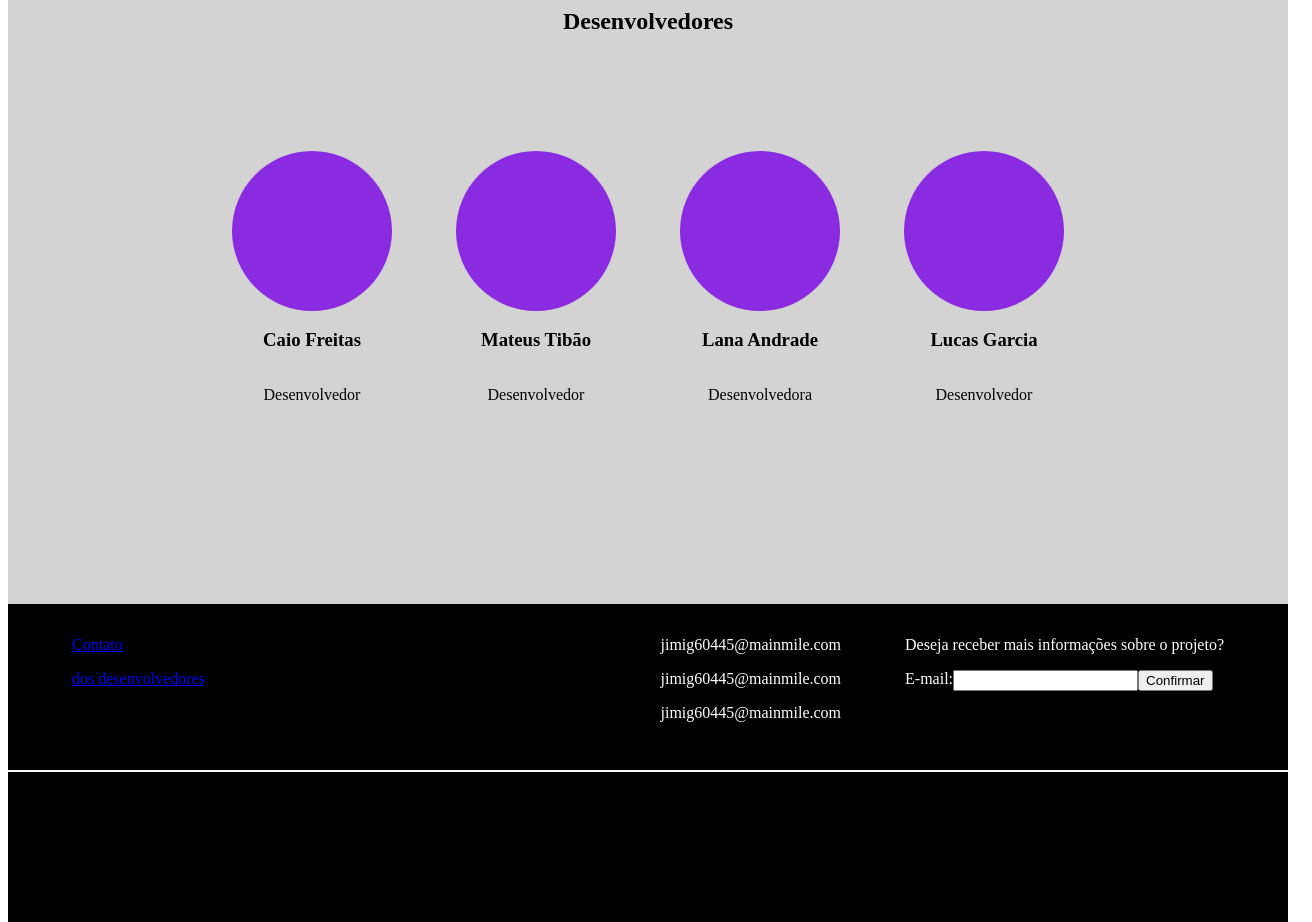
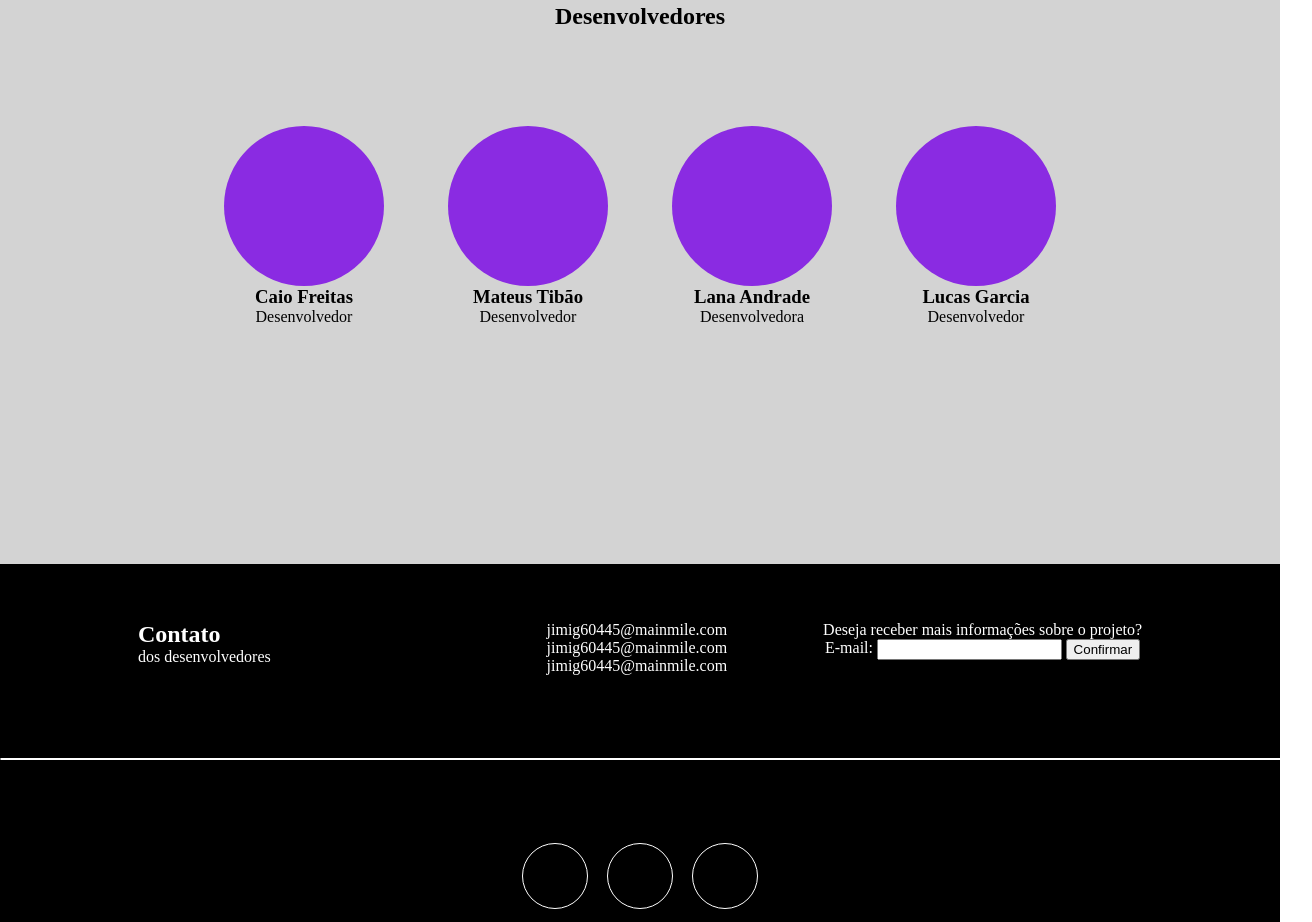
Before and after one commit to lucasz-g/Challenge, a plain HTML site: page index.html in a window 1280 px wide. Shown: the part 1878-2800 px from the top of the page, 1312 px wide, since content can reach past the window. Drawn offline with Linux system fonts and the light colour scheme.

Commit message:
feat: mais do footer

```diff
--- a/index.html
+++ b/index.html
@@ -104,7 +104,7 @@
             <div id="contato-link-info-desenvolvedores">
                 <a id="link-info-desenvolvedores"
                 href="PleaseEnableJavascript.html" onclick="MyFunction();return false;">
-                <p id="contato-grande">Contato</p>
+                <h2 id="contato-grande">Contato</h2>
                 <p id="contato-mini">dos desenvolvedores</p>
                 </a>
             </div>
@@ -117,7 +117,7 @@
                 </div>
 
                 <div id="receber-info-projeto">
-                    <p>Deseja receber mais informações sobre o projeto?</p>
+                    <p id="p-info-projeto">Deseja receber mais informações sobre o projeto?</p>
                     <form id="verificar-email">
                         <label for="mail">E-mail:</label>
                         <input type="email" id="mail" />
@@ -128,8 +128,10 @@
 
         </div>
         <div id="linha"></div>
-        <div id="redes-sociais">
-
+        <div id="redes-sociais-container">
+            <div class="logo-rede-social-box"></div>
+            <div class="logo-rede-social-box"></div>
+            <div class="logo-rede-social-box"></div>
         </div>
     </footer>
 
--- a/style.css
+++ b/style.css
@@ -1,3 +1,6 @@
+*{
+    margin: 0 auto;
+}
 section#nav {
     display: flex;
     flex-direction: column;
@@ -10,6 +13,7 @@ nav#nav-bar-img{
     justify-content: space-between;
     align-items: center;
     background-color: gray;
+    width: 100%;
 }
 
 ul#nav-list{
@@ -27,11 +31,11 @@ Section Pontos fortes
     display: flex;
     flex-direction: row;
     background-image: url("./img/background-nuvens.avif");
-    background-color: green;
-    width: 100vw;
+    width: 100%;
     height: 100vh;
     background-repeat: no-repeat;
     background-size: cover;
+    align-items: center;
 }
 
 #imagem-nuvem{
@@ -42,8 +46,8 @@ Section Pontos fortes
     display: flex;
     flex-direction: column;
     align-items: center;
-    width: 100vw;
-    height: 100vh;
+    width: 100%;
+    height: 100%;
     justify-content: center;
 }
 #texto-imagem-nuvem{
@@ -132,28 +136,34 @@ Footer
     color: white;
     display: flex;
     flex-direction: column;
-    gap: 2rem;
+    justify-content: space-around;
 }
 
 #footer-info-contato{
     display: flex;
     flex-direction: row;
-    gap: 3rem;
     justify-content: space-between;
-    padding-left: 4rem;
-    padding-right: 4rem;
     padding-top: 1rem;
+    width: 100%;
+}
+
+#contato-link-info-desenvolvedores{
 }
 
 #direita{
     display: flex;
     flex-direction: row;
-    gap: 4rem;
+    gap: 6rem;
 }
 
 #verificar-email{
     display: flex;
     flex-direction: row;
+}
+
+#contato-grande, #contato-mini, #link-info-desenvolvedores{
+    color: white;
+    text-decoration: none;
 }
 
 #linha{
@@ -164,3 +174,26 @@ Footer
     border-radius: 15rem;
     border-width: 0.01rem;
 }
+
+#receber-info-projeto{
+}
+
+#p-info-projeto{
+}
+
+#redes-sociais-container{
+    height: 5rem;
+    width: 20%;
+    display: flex;
+    justify-content: center;
+}
+
+.logo-rede-social-box{
+    border:solid;
+    border-color: white;
+    width: 4rem;
+    height: 4rem;
+    justify-content: center;
+    border-radius: 15rem;
+    border-width: 0.01rem;
+}
```
